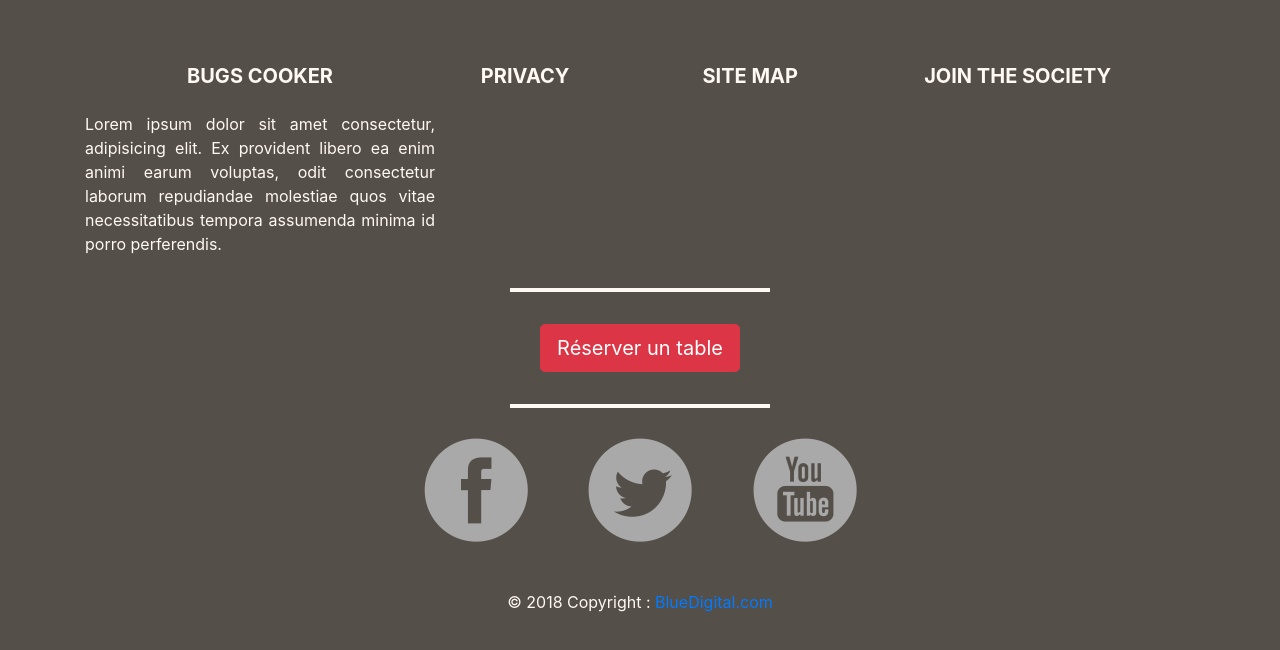
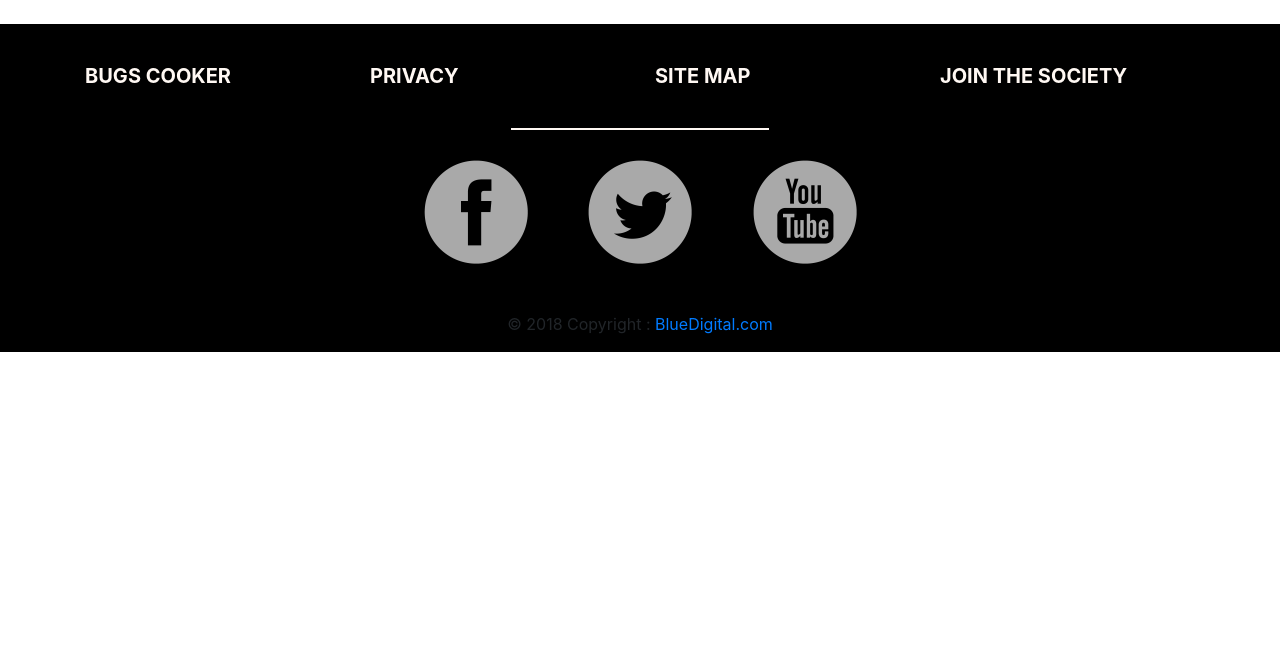
Before and after one commit to overom/BugsCooker, a plain HTML site: page footer.html in a window 1280 px wide. Drawn offline with nearby package versions, Linux system fonts and the light colour scheme; some packages are replaced by stand-ins of ours.

Commit message:
finition de la navBar, contact et footer

```diff
--- a/footer.html
+++ b/footer.html
@@ -31,19 +31,20 @@
             <div class="row">
 
                 <!--First column-->
-                <div class="col-md-4">
-                    <h5 class="text-uppercase text-center mb-4 mt-3 font-weight-bold">Bugs Cooker</h5>
-                    <p class="text-justify">Lorem ipsum dolor sit amet consectetur, adipisicing elit. Ex provident libero ea enim animi earum voluptas,
-                        odit consectetur laborum repudiandae molestiae quos vitae necessitatibus tempora assumenda minima
-                        id porro perferendis.</p>
+                <div class="col-md-3">
+                    <h5 class="text-uppercase mb-4 mt-3 font-weight-bold">
+                        <a class="lienFooter" href="#">Bugs cooker</a>
+                    </h5>
                 </div>
                 <!--/.First column-->
 
                 <hr class="clearfix w-100 d-md-none">
 
                 <!--Second column-->
-                <div class="col-md-2 mx-auto">
-                    <h5 class="text-uppercase mb-4 mt-3 font-weight-bold">Privacy</h5>
+                <div class="col-md-3 mx-auto">
+                    <h5 class="text-uppercase mb-4 mt-3 font-weight-bold">
+                        <a class="lienFooter" href="#">Privacy</a>
+                    </h5>
                     <!--
                     <ul class="list-unstyled">
                         <li>
@@ -66,8 +67,10 @@
                 <hr class="clearfix w-100 d-md-none">
 
                 <!--Third column-->
-                <div class="col-md-2 mx-auto">
-                    <h5 class="text-uppercase mb-4 mt-3 font-weight-bold">Site Map</h5>
+                <div class="col-md-3 mx-auto">
+                    <h5 class="text-uppercase mb-4 mt-3 font-weight-bold">
+                        <a class="lienFooter" href="#">Site Map</a>
+                    </h5>
                     <!--
                     <ul class="list-unstyled">
                         <li>
@@ -91,7 +94,9 @@
 
                 <!--Fourth column-->
                 <div class="col-md-3 mx-auto">
-                    <h5 class="text-uppercase mb-4 mt-3 font-weight-bold">Join the society</h5>
+                    <h5 class="text-uppercase mb-4 mt-3 font-weight-bold">
+                        <a class="lienFooter" href="#">Join the society</a>
+                    </h5>
                     <!--
                     <ul class="list-unstyled">
                         <li>
@@ -110,18 +115,6 @@
             </div>
         </div>
         <!--/.Footer Links-->
-
-        <hr>
-
-        <!--Call to action-->
-        <div class="text-center py-3">
-            <ul class="list-unstyled list-inline mb-0">
-                <li class="list-inline-item">
-                    <a href="#!" class="btn btn-lg btn-danger btn-rounded">Réserver un table</a>
-                </li>
-            </ul>
-        </div>
-        <!--/.Call to action-->
 
         <hr>
 
--- a/stylecontact.css
+++ b/stylecontact.css
@@ -1,12 +1,17 @@
 /* CSS contact*/
 
-body {
+/*body {
   background-color: #554f49;
 }
+*/
 
-section,
 footer {
+  background-color: #000;
+}
+
+.sectionContact {
   color: #fff8f3;
+  background-color: #554f49;
 }
 
 .font-grey {
@@ -14,7 +19,7 @@ footer {
 }
 
 hr {
-  border: 2px solid #fff8f3;
+  border: 0.5px solid #fff8f3;
   max-width: 20%;
 }
 
@@ -160,3 +165,7 @@ section#contact li:hover a.toque {
     background: url(images/toques-blanches.png) no-repeat;
   }
 }
+
+.lienFooter {
+  color: #fff8f3;
+}
```
Also changed, not shown: contact.html (+4 -2 lines), header.html (+12 -44 lines), stylenavbar.css (+20 -1 lines).
